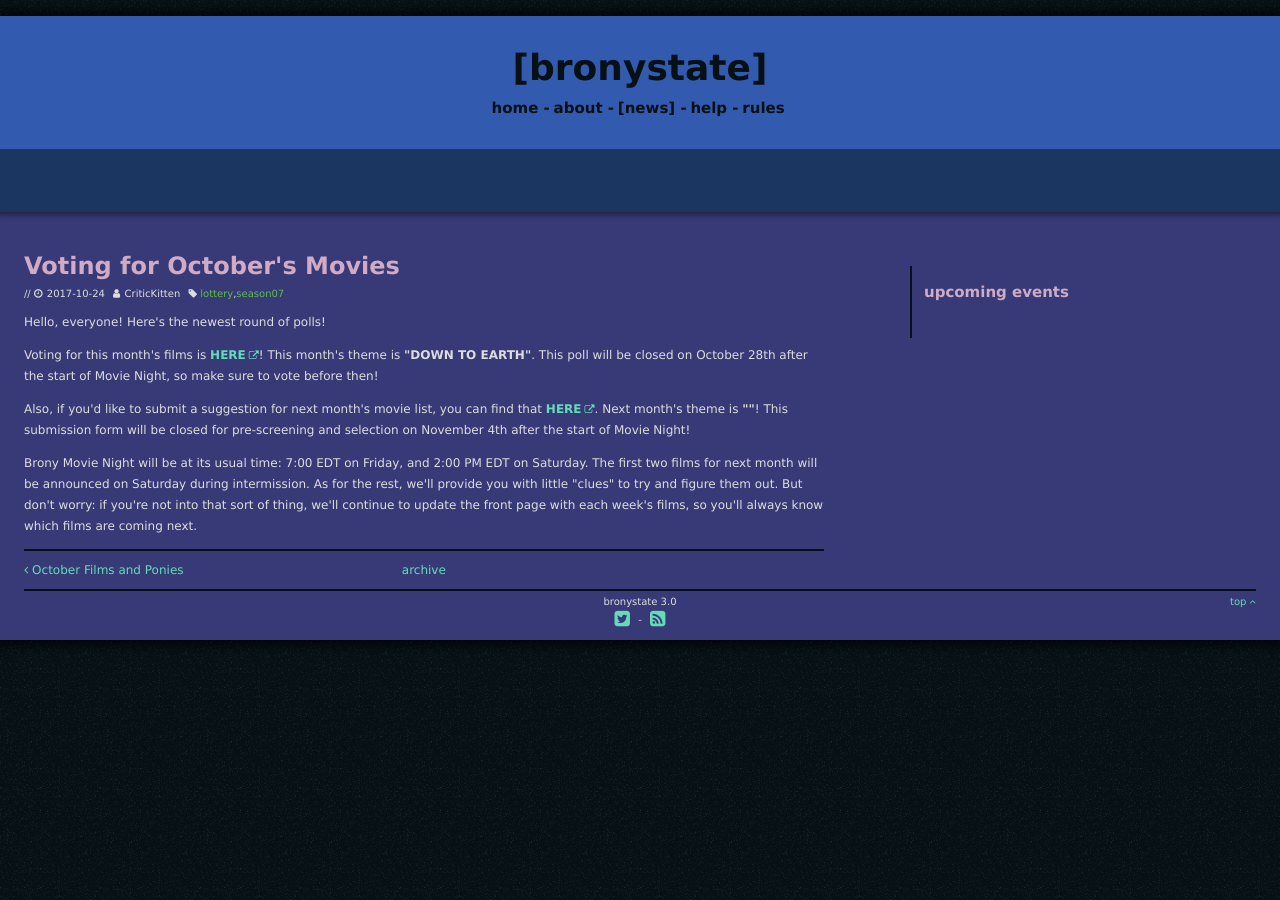
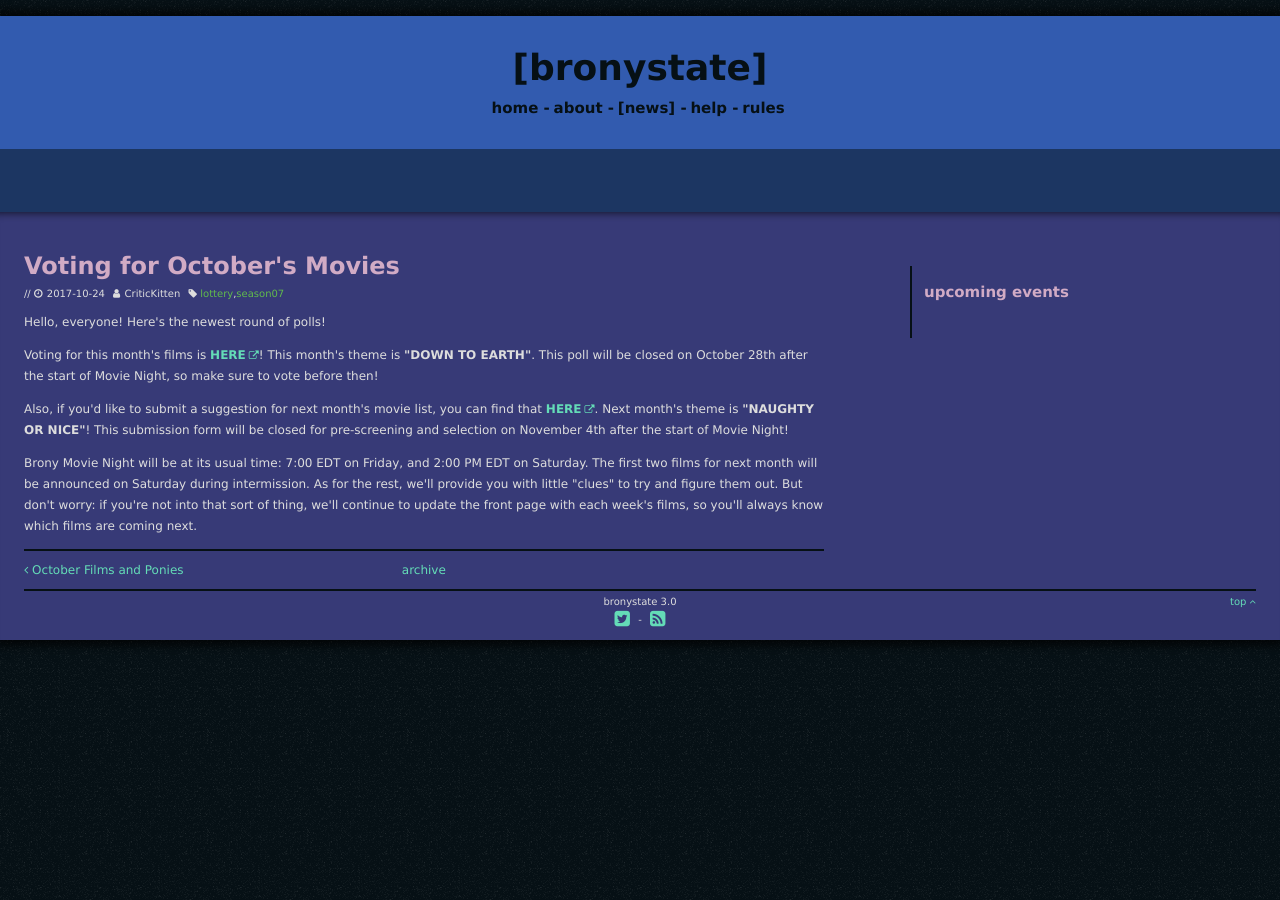
Before and after one commit to Bronystate/brstv3, a Jekyll site: the page built from _posts/2017-10-24-votenov17.md, in a window 1280 px wide. Built offline with Jekyll 4.4.1, drawn with Linux system fonts in a browser that asks for light colours; nearby versions of some CDN libraries.

Commit message:
Update 2017-10-24-votenov17.md

```diff
--- a/_posts/2017-10-24-votenov17.md
+++ b/_posts/2017-10-24-votenov17.md
@@ -9,7 +9,7 @@ Hello, everyone!  Here's the newest round of polls!
 
 Voting for this month's films is **[HERE][lotto]**!  This month's theme is **"DOWN TO EARTH"**.  This poll will be closed on October 28th after the start of Movie Night, so make sure to vote before then!
 
-Also, if you'd like to submit a suggestion for next month's movie list, you can find that **[HERE][lotto2]**.   Next month's theme is **""**!  This submission form will be closed for pre-screening and selection on November 4th after the start of Movie Night!
+Also, if you'd like to submit a suggestion for next month's movie list, you can find that **[HERE][lotto2]**.   Next month's theme is **"NAUGHTY OR NICE"**!  This submission form will be closed for pre-screening and selection on November 4th after the start of Movie Night!
 
 Brony Movie Night will be at its usual time: 7:00 EDT on Friday, and 2:00 PM EDT on Saturday.  The first two films for next month will be announced on Saturday during intermission.  As for the rest, we'll provide you with little "clues" to try and figure them out.  But don't worry: if you're not into that sort of thing, we'll continue to update the front page with each week's films, so you'll always know which films are coming next.
 
```
